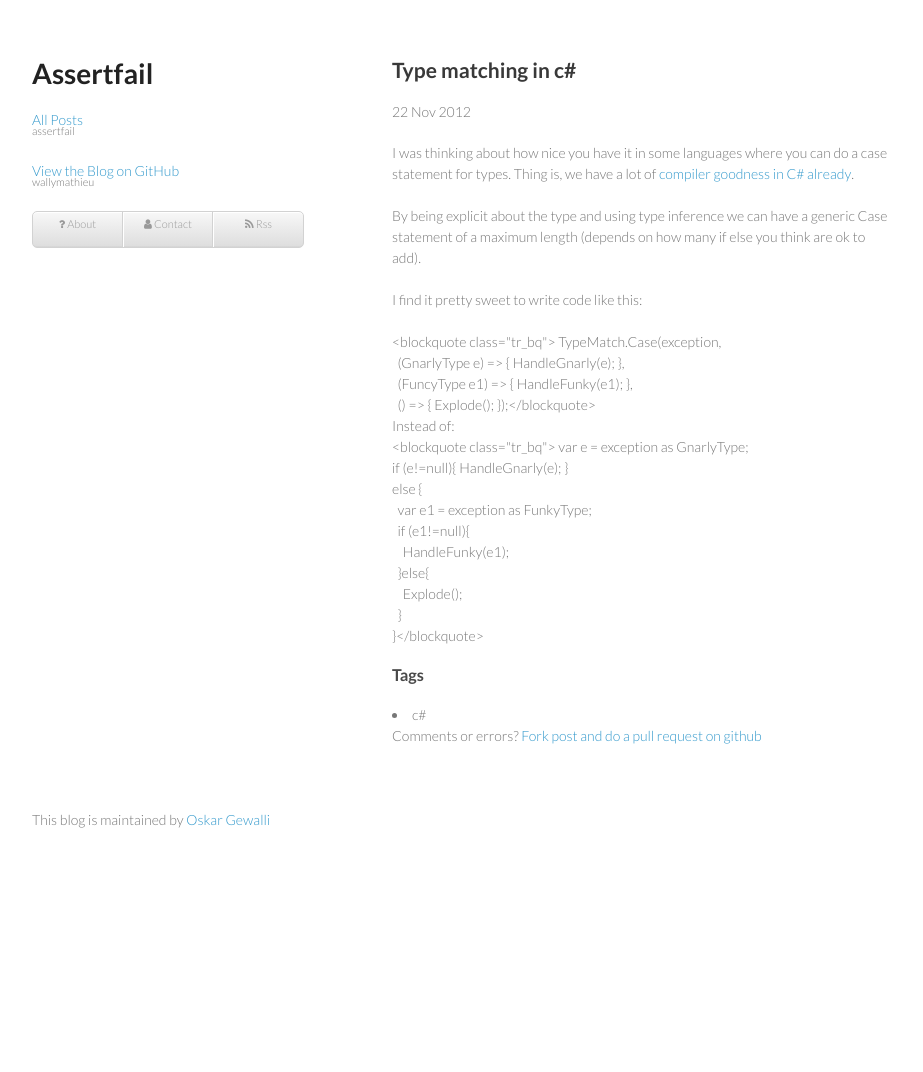
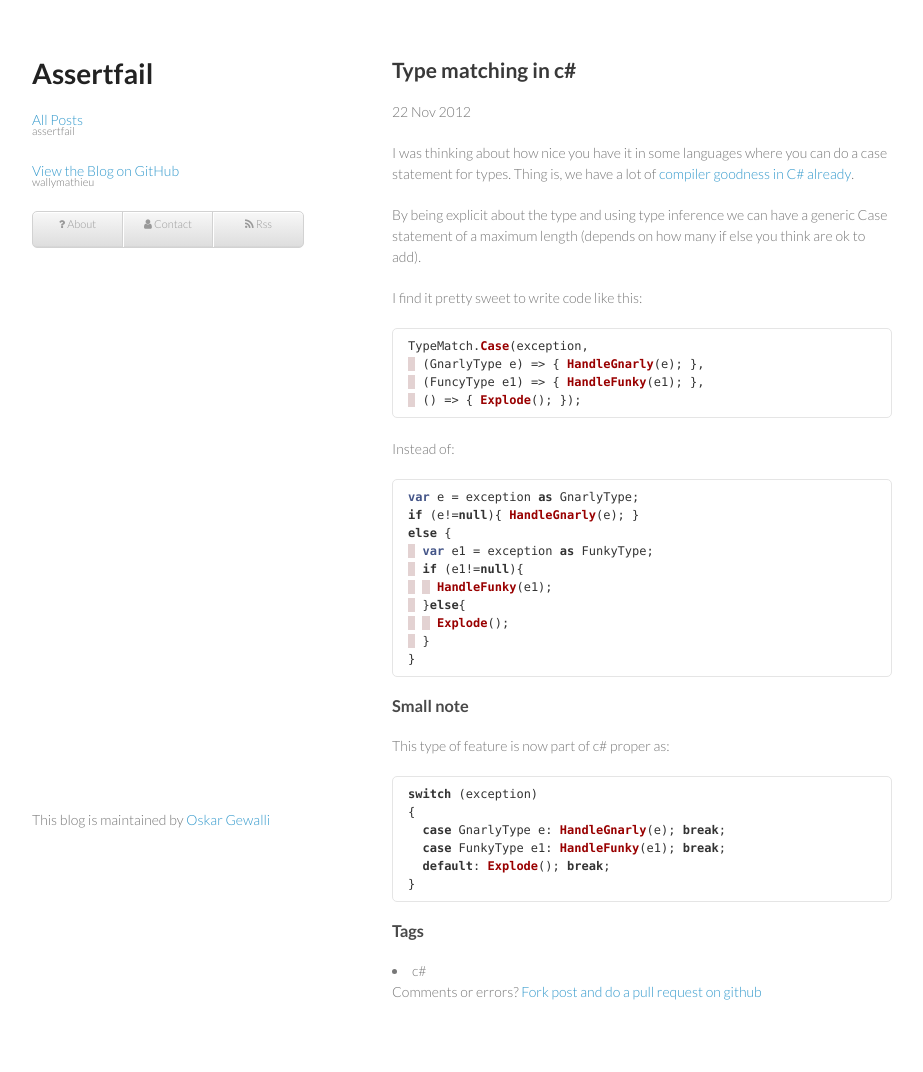
Before and after one commit to wallymathieu/assertfail, a Jekyll site: the page built from _posts/2012-11-22-type-matching-in-c.markdown, in a window 1280 px wide. Shown: the whole page, without its empty margins (178-1101 px from the left). Built offline with Jekyll 4.4.1, drawn with Linux system fonts in a browser that asks for light colours; nearby versions of some CDN libraries; before the commit the page ends 900 px from its top, so only the background shows below that.

Commit message:
Update 2012-11-22-type-matching-in-c.markdown

````diff
--- a/_posts/2012-11-22-type-matching-in-c.markdown
+++ b/_posts/2012-11-22-type-matching-in-c.markdown
@@ -5,23 +5,39 @@ date: 2012-11-22T19:27:00+01:00
 tags: c#
 ---
 
-I was thinking about how nice you have it in some languages where you can do a case statement for types. Thing is, we have a lot of <a href="https://gist.github.com/4132433">compiler goodness in C# already</a>.<br><br>
-By being explicit about the type and using type inference we can have a generic Case statement of a maximum length (depends on how many if else you think are ok to add).<br><br>
-I find it pretty sweet to write code like this:<br><br><blockquote class="tr_bq">
-TypeMatch.Case(exception,<br>
-  (GnarlyType e) =&gt; { HandleGnarly(e); },<br>
-  (FuncyType e1) =&gt; { HandleFunky(e1); },<br>
-  () =&gt; { Explode(); });</blockquote>
-<br>
-Instead of:<br><blockquote class="tr_bq">
-var e = exception as GnarlyType;<br>
-if (e!=null){ HandleGnarly(e); }<br>
-else {<br>
-  var e1 = exception as FunkyType;<br>
-  if (e1!=null){<br>
-    HandleFunky(e1);<br>
-  }else{<br>
-    Explode();<br>
-  }<br>
-}</blockquote>
-<div style="clear: both;"></div>
+I was thinking about how nice you have it in some languages where you can do a case statement for types. Thing is, we have a lot of <a href="https://gist.github.com/4132433">compiler goodness in C# already</a>.
+
+By being explicit about the type and using type inference we can have a generic Case statement of a maximum length (depends on how many if else you think are ok to add).
+
+I find it pretty sweet to write code like this:
+```c#
+TypeMatch.Case(exception,
+  (GnarlyType e) => { HandleGnarly(e); },
+  (FuncyType e1) => { HandleFunky(e1); },
+  () => { Explode(); });
+```
+Instead of:
+```c#
+var e = exception as GnarlyType;
+if (e!=null){ HandleGnarly(e); }
+else {
+  var e1 = exception as FunkyType;
+  if (e1!=null){
+    HandleFunky(e1);
+  }else{
+    Explode();
+  }
+}
+```
+
+### Small note
+
+This type of feature is now part of c# proper as:
+```c#
+switch (exception)
+{
+  case GnarlyType e: HandleGnarly(e); break;
+  case FunkyType e1: HandleFunky(e1); break;
+  default: Explode(); break;
+}
+```
````
